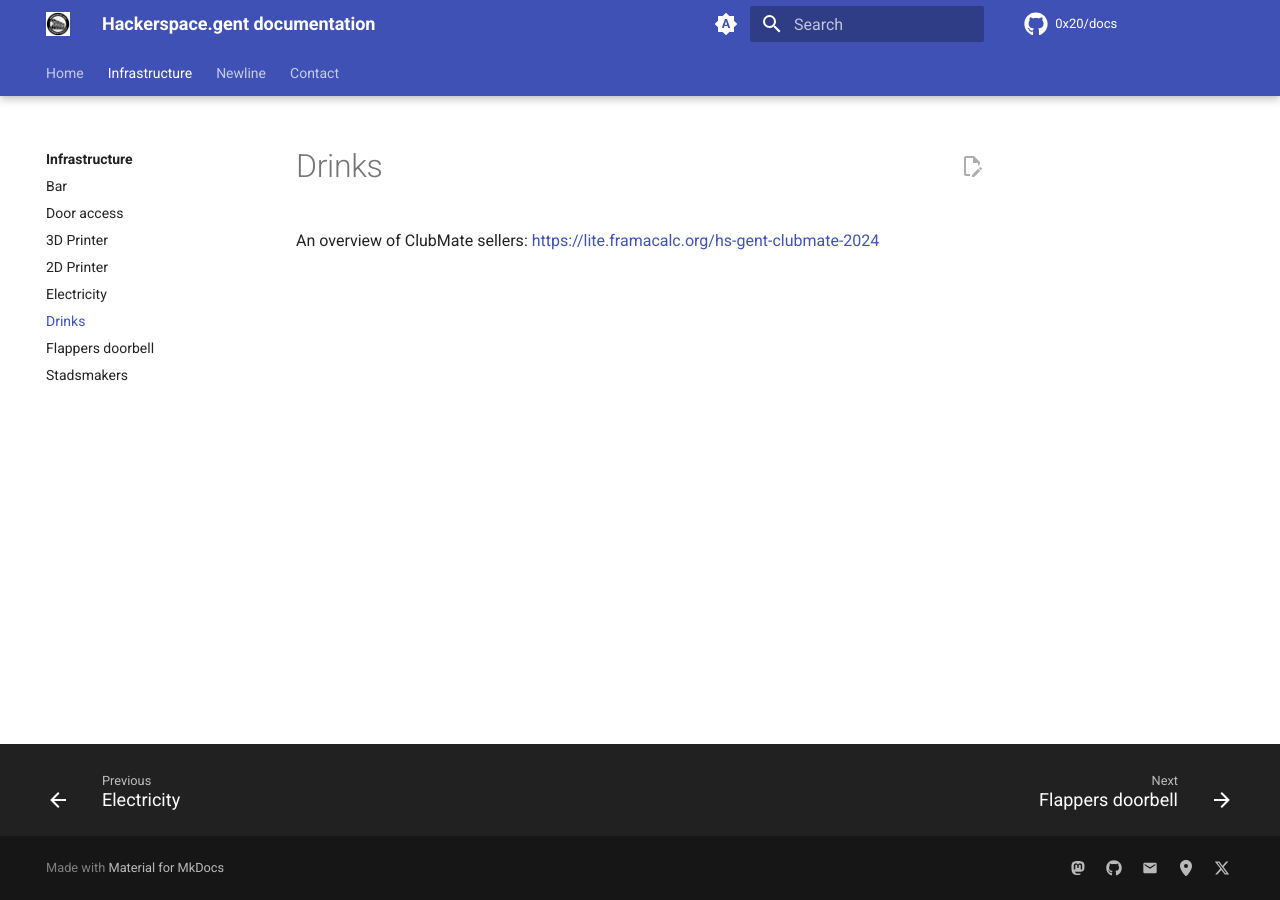
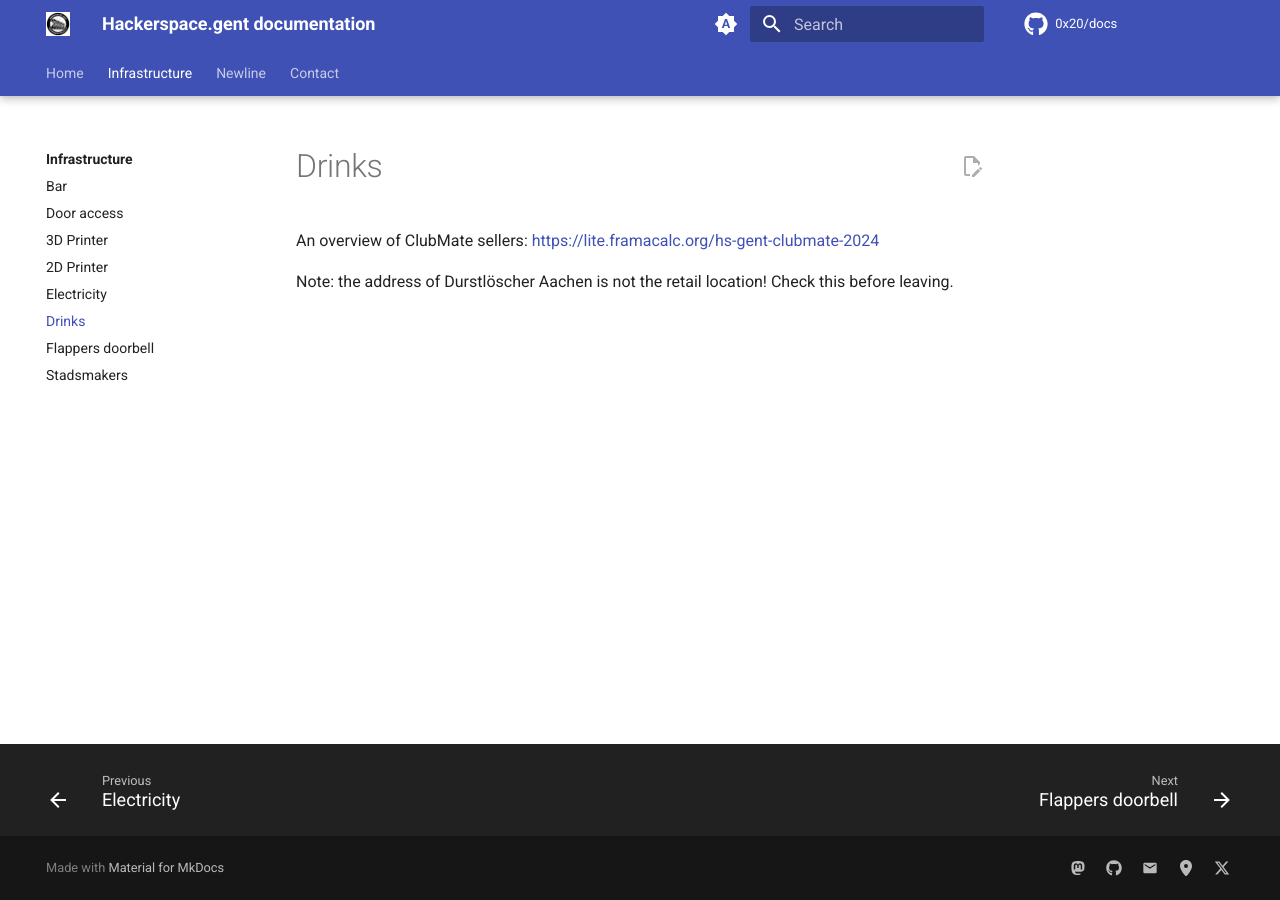
Before and after one commit to 0x20/docs, an MkDocs documentation site: the page built from docs/infra/drinks.md, in a window 1280 px wide. Built offline with MkDocs 1.6.1 and Material for MkDocs 9.7.7, drawn with Linux system fonts in a browser that asks for light colours; comment, search, counter and statistics services are not loaded.

Commit message:
Update drinks.md
warning

```diff
--- a/docs/infra/drinks.md
+++ b/docs/infra/drinks.md
@@ -1,3 +1,5 @@
 # Drinks
 
 An overview of ClubMate sellers: [https://lite.framacalc.org/hs-gent-clubmate-2024](https://lite.framacalc.org/hs-gent-clubmate-2024)
+
+Note: the address of Durstlöscher Aachen is not the retail location! Check this before leaving.
```
